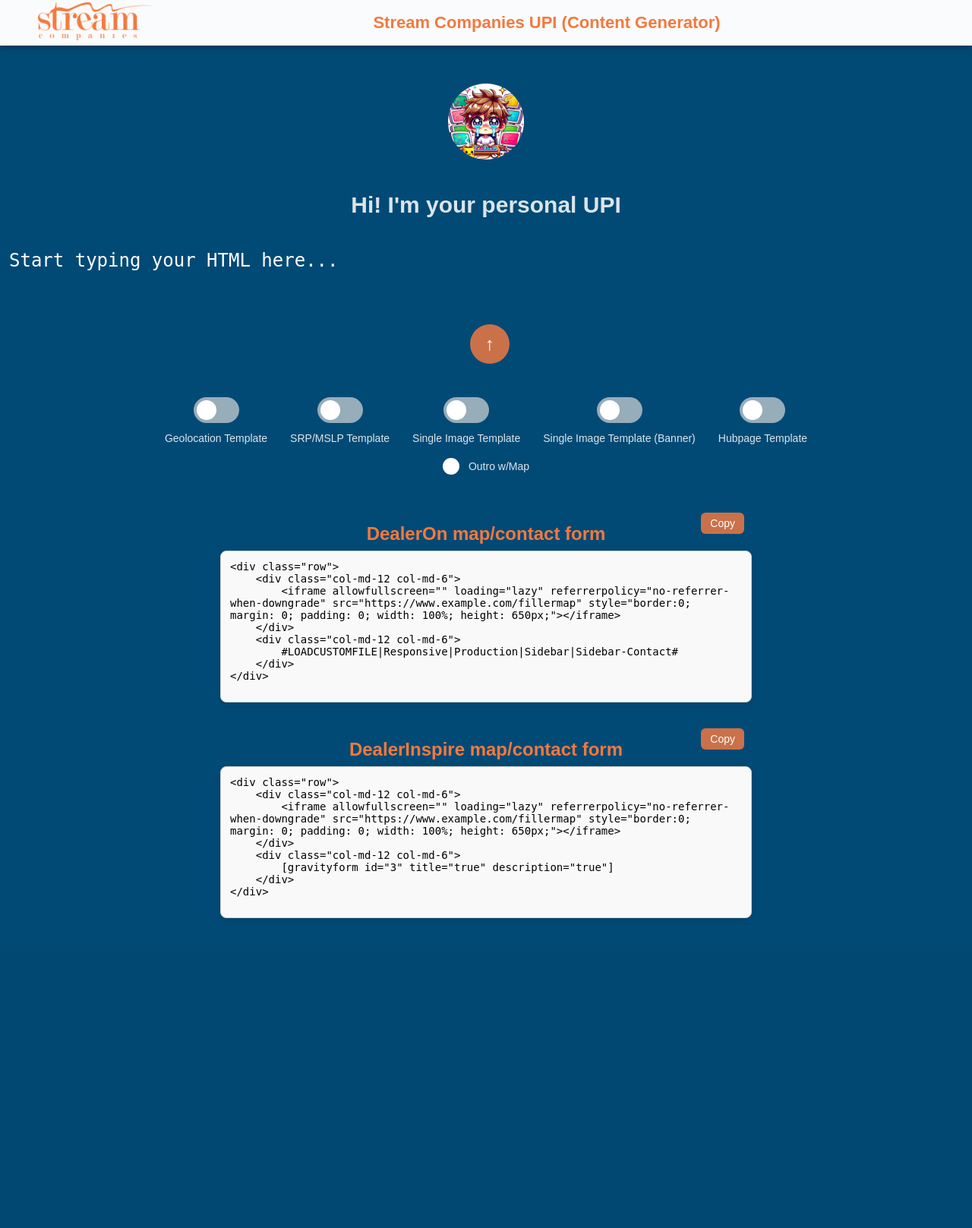
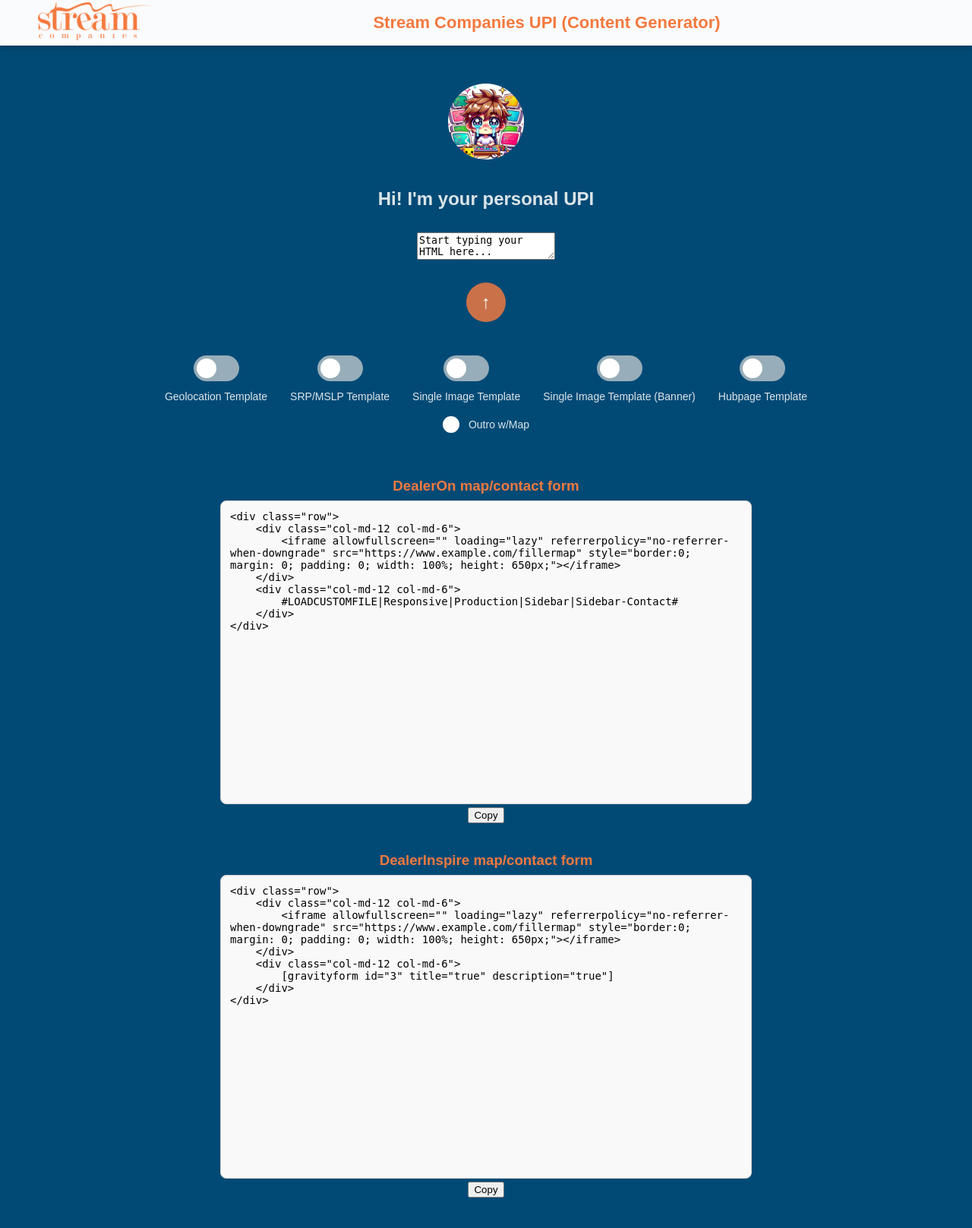
Before and after one commit to mabolden/stream-companies-upi, a Flask app: page / in a window 1280 px wide. Shown: the whole page at 76% size. Before the commit the page ends 1209 px from the top, so only its background shows below. Run offline with Flask 3, Linux system fonts and the light colour scheme; some libraries are stand-ins or nearby versions.

Commit message:
Update style.css

```diff
--- a/static/style.css
+++ b/static/style.css
@@ -57,79 +65,44 @@ body {
 }
 
 /* =========================
-   Editor / Search Area
+   CKEditor Base Styling
    ========================= */
 
-.search-container {
-    display: flex;
-    align-items: center;
-    width: 95%;
-    max-width: 800px;
-    background-color: #4b5c6d;
-    border-radius: 50px;
-    padding: 10px 20px;
-    border: 1px solid #97adb9;
-    margin: 0 auto;
-}
-
-textarea {
-    flex-grow: 1;
-    background-color: transparent;
-    color: white;
-    border: none;
-    outline: none;
-    font-size: 24px;
-    padding: 12px;
-    resize: none;
-    min-height: 40px;
-    max-height: 200px;
-    border-radius: 10px;
-}
-
-.button {
-    background-color: #ca7149;
-    color: white;
-    border: none;
-    padding: 12px 20px;
-    margin-left: 10px;
-    border-radius: 50px;
-    font-size: 24px;
-    cursor: pointer;
-    transition: 0.3s;
-}
-
-.button:hover {
-    background-color: #a35d3a;
+.cke_source {
+    background-color: #ffffff !important;
+    color: #000000 !important;
+    font-family: monospace !important;
 }
 
 /* =========================
-   Download Button
+   CKEditor Fullscreen / Source Mode Fix
    ========================= */
 
-.download-container {
-    margin-top: 20px;
-    text-align: center;
+body.cke_maximized {
+    overflow: hidden;
 }
 
-.download-button {
-    background-color: #2ec2d5;
-    color: white;
-    padding: 12px 20px;
-    border: none;
-    border-radius: 50px;
-    font-size: 16px;
-    cursor: pointer;
-    text-decoration: none;
-    transition: 0.3s;
-    display: inline-block;
+body.cke_maximized .cke {
+    position: fixed !important;
+    top: 60px !important;
+    left: 0 !important;
+    right: 0 !important;
+    bottom: 0 !important;
+    width: 100% !important;
+    height: calc(100vh - 60px) !important;
+    z-index: 2000 !important;
 }
 
-.download-button:hover {
-    background-color: #1aa6b8;
+body.cke_maximized .cke_contents {
+    height: calc(100vh - 60px - 120px) !important;
+}
+
+body.cke_maximized textarea.cke_source {
+    height: 100% !important;
 }
 
 /* =========================
-   Toggles
+   Toggles & Controls
    ========================= */
 
 .toggle-row {
@@ -236,44 +239,31 @@ input:checked + .slider::before {
     border-radius: 8px;
     border: 1px solid #ccc;
     resize: none;
-    box-shadow: 0 2px 6px rgba(0, 0, 0, 0.1);
 }
 
-.copy-button {
-    position: absolute;
-    top: 10px;
-    right: 10px;
+/* =========================
+   Buttons
+   ========================= */
+
+.button {
     background-color: #ca7149;
     color: white;
     border: none;
-    padding: 6px 12px;
-    font-size: 14px;
-    border-radius: 6px;
+    padding: 12px 20px;
+    border-radius: 50px;
+    font-size: 24px;
     cursor: pointer;
-    transition: 0.2s;
 }
 
-.copy-button:hover {
+.button:hover {
     background-color: #a35d3a;
 }
 
-/* =========================
-   CKEditor Source View
-========================= */
-
-.cke_source {
-    background-color: #ffffff !important;
-    color: #000000 !important;
-    font-family: monospace !important;
+.download-button {
+    background-color: #2ec2d5;
+    color: white;
+    padding: 12px 20px;
+    border-radius: 50px;
+    font-size: 16px;
+    text-decoration: none;
 }
-
-/* =========================
-   Headings (Content Only)
-========================= */
-
-.content h1 { font-size: 2.25rem !important; }
-.content h2 { font-size: 1.875rem !important; }
-.content h3 { font-size: 1.5rem !important; }
-.content h4 { font-size: 1.25rem !important; }
-.content h5 { font-size: 1.125rem !important; }
-.content h6 { font-size: 1rem !important; }
```
Also changed, not shown: other parts of static/style.css (+49 -11 lines). Lines whose indentation alone changed are shown as unchanged.
